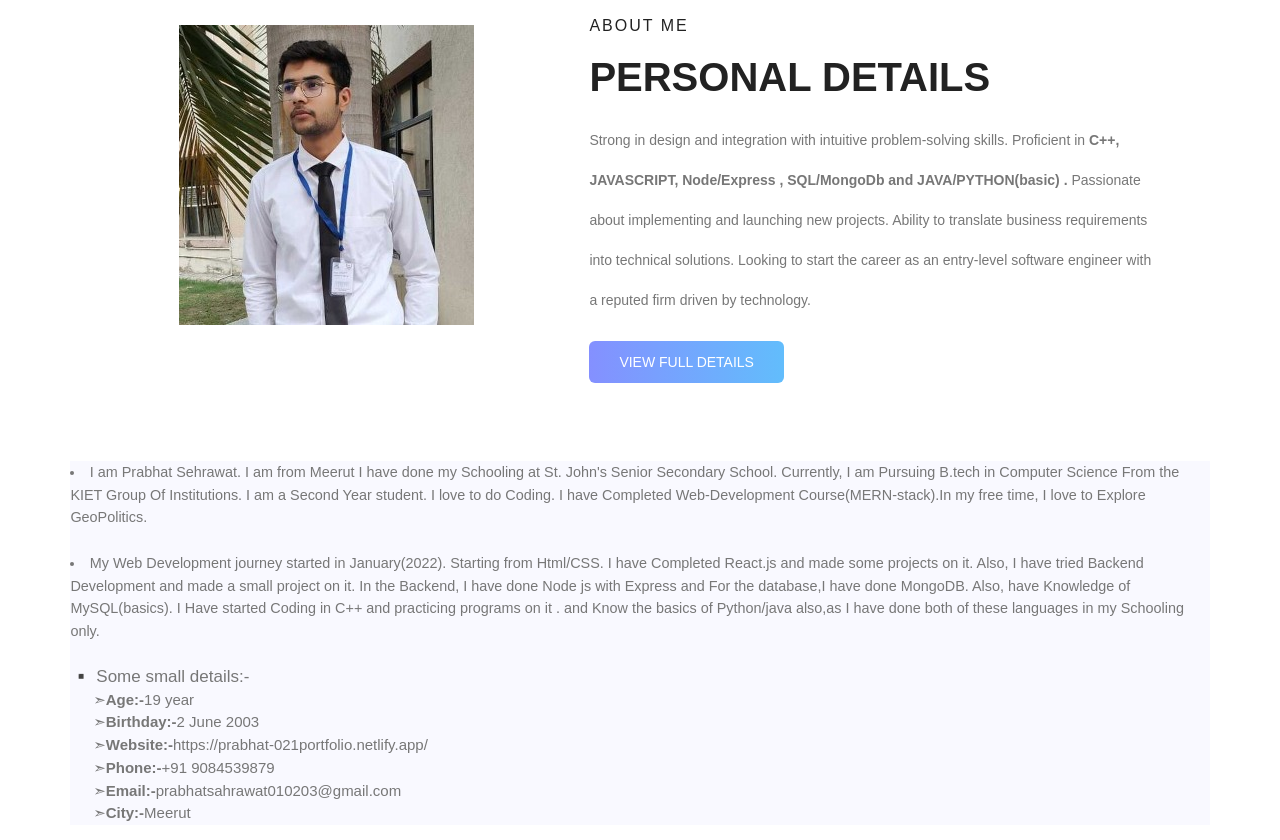
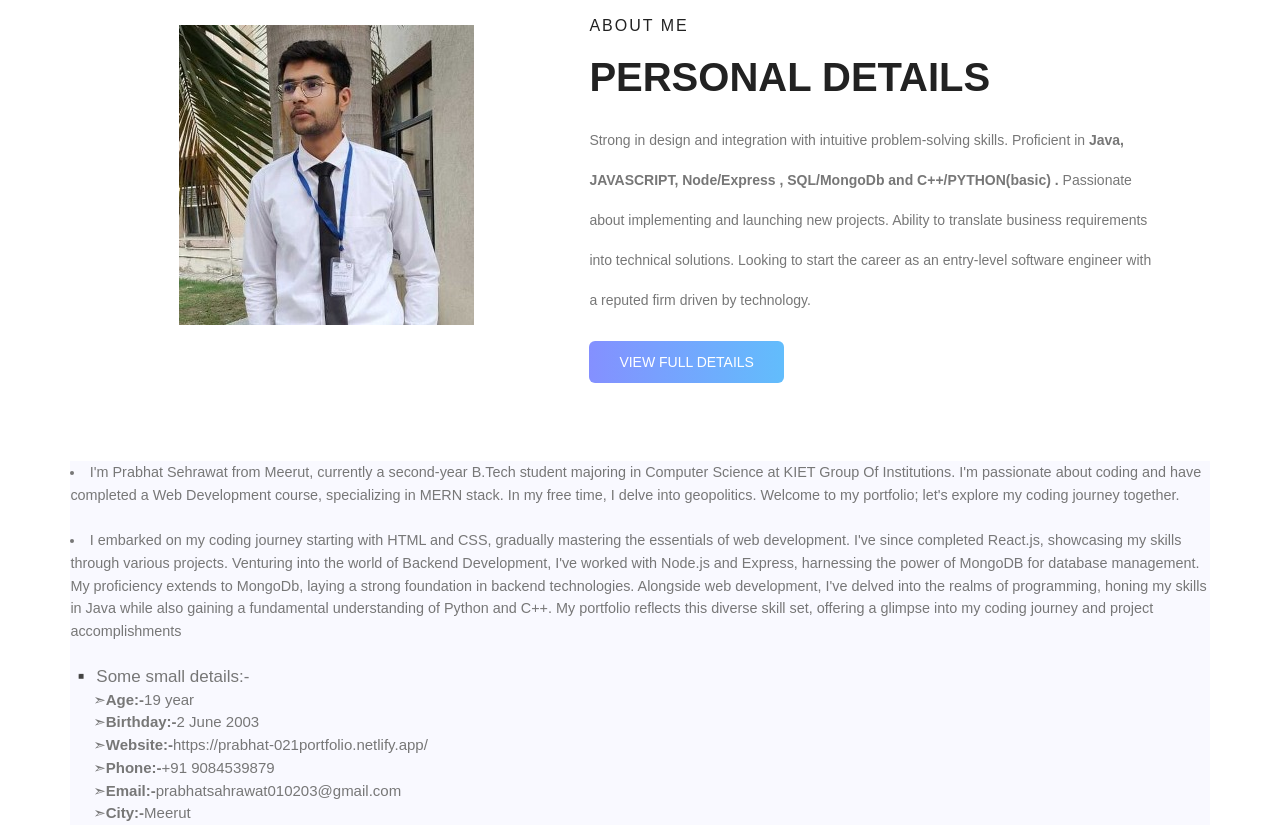
Before and after one commit to prabhat-021/PORTFOLIO, a React (Create React App) app: page /about in a window 1280 px wide. Shown: the part 480-1320 px from the top of the page. Built offline with nearby package versions, Linux system fonts and the light colour scheme.

Commit message:
Updated Info

```diff
--- a/src/Components/Header.js
+++ b/src/Components/Header.js
@@ -8,7 +8,7 @@ export default function Header() {
                 <div className="head-text-in">
                     <h4 className="head-h1" >THIS IS ME </h4>
                     <h1 className="head-h2">PRABHAT SEHRAWAT</h1>
-                    <p className="head-p1">Web Devloper || Member-TEDxKIET || Member-DSC_KIET || Member-MYCIN_KIET || Technical Geek || 2025🎓Engineering Undergrad.</p>
+                    <p className="head-p1">Mern Enthusiast || JAVA || Member-DSC_KIET || Technical Geek || 2025🎓Engineering Undergrad.</p>
                     <a href={pdf} target="_blank" download className="head-btn">DOWNLOAD RESUME</a>
                 </div>
             </div>
--- a/src/Components/Mid1.js
+++ b/src/Components/Mid1.js
@@ -10,7 +10,7 @@ export default function Mid1() {
             <div className="mid-text head-text">
                 <h6 className="head-h1 mid1-h1">ABOUT ME</h6>
                 <h1 className="head-h2 mid-h2">PERSONAL DETAILS</h1>
-                <p className="head-p1 mid-h2">Strong in design and integration with intuitive problem-solving skills. Proficient in <span className="bold"> C++, JAVASCRIPT, Node/Express , SQL/MongoDb and JAVA/PYTHON(basic) .</span> Passionate about implementing and launching new projects. Ability to translate business requirements into technical solutions. Looking to start the career as an entry-level software engineer with a reputed firm driven by technology.</p>
+                <p className="head-p1 mid-h2">Strong in design and integration with intuitive problem-solving skills. Proficient in <span className="bold"> Java, JAVASCRIPT, Node/Express , SQL/MongoDb and C++/PYTHON(basic) .</span> Passionate about implementing and launching new projects. Ability to translate business requirements into technical solutions. Looking to start the career as an entry-level software engineer with a reputed firm driven by technology.</p>
                 <Link to="/about" className="head-btn mid-btn">VIEW FULL DETAILS</Link>
             </div>
         </section>
--- a/src/pages/About.js
+++ b/src/pages/About.js
@@ -17,9 +17,8 @@ export default function About() {
             </div>
             <Mid1 />
             <div className="about-description">
-                <li className="about-description-p1">I am Prabhat Sehrawat. I am from Meerut I have done my Schooling at St. John's Senior Secondary School. Currently, I am Pursuing B.tech in Computer Science From the KIET Group Of Institutions. I am a Second Year student. I love to do Coding. I have Completed Web-Development Course(MERN-stack).In my free time, I love to Explore GeoPolitics.</li>
-                <li className="about-description-p1">My Web Development journey started in January(2022). Starting from Html/CSS. I have Completed React.js and made some projects on it. Also, I have tried Backend Development and made a small project on it.
-                    In the  Backend, I  have done Node js with Express and For the  database,I have done MongoDB. Also, have Knowledge of MySQL(basics). I Have started Coding in C++ and practicing programs on it . and Know the basics of Python/java also,as I have done both of these languages in my Schooling only. </li>
+                <li className="about-description-p1">I'm Prabhat Sehrawat from Meerut, currently a second-year B.Tech student majoring in Computer Science at KIET Group Of Institutions. I'm passionate about coding and have completed a Web Development course, specializing in MERN stack. In my free time, I delve into geopolitics. Welcome to my portfolio; let's explore my coding journey together.</li>
+                <li className="about-description-p1">I embarked on my coding journey starting with HTML and CSS, gradually mastering the essentials of web development. I've since completed React.js, showcasing my skills through various projects. Venturing into the world of Backend Development, I've worked with Node.js and Express, harnessing the power of MongoDB for database management. My proficiency extends to MongoDb, laying a strong foundation in backend technologies. Alongside web development, I've delved into the realms of programming, honing my skills in Java while also gaining a fundamental understanding of Python and C++. My portfolio reflects this diverse skill set, offering a glimpse into my coding journey and project accomplishments</li>
                 <ul className="about-ul">▪️ Some small details:-
                     <li className="about-ls">➣<span className="bold">Age:-</span>19 year</li>
                     <li className="about-ls">➣<span className="bold">Birthday:-</span>2 June 2003</li>
--- a/src/pages/styles.css
+++ b/src/pages/styles.css
@@ -136,7 +136,7 @@ margin-right: auto;
 @media only screen and (max-width: 970px) {
   .header {
     padding: 0;
-      display: block;
+    display: block;
   }
 
   .head-img {
@@ -168,6 +168,7 @@ margin-right: auto;
     padding-left: 10px;
     padding-right: 20px;
   }
+
   .nav-item {
     display: none;
   }
```
Also changed, not shown: 1 other file (tests, documents, lock files or other folders).
